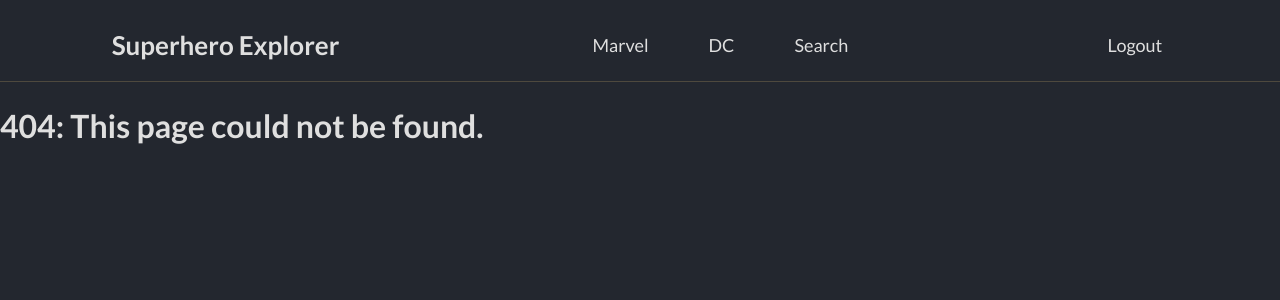
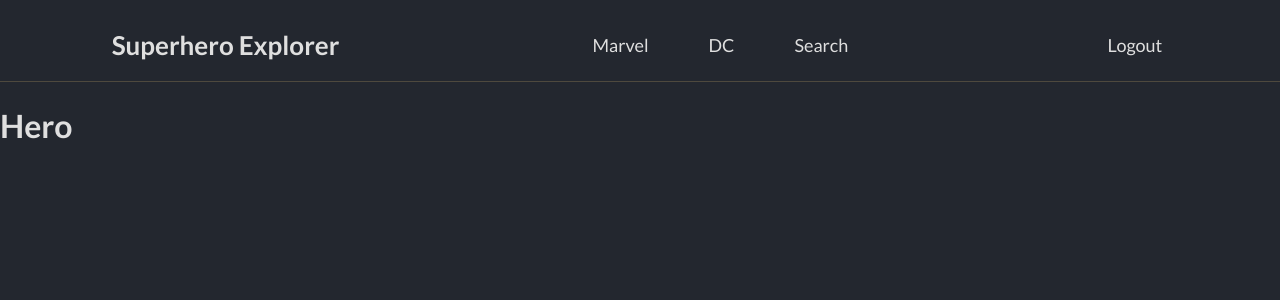
Before and after one commit to MartinezFabian/SuperheroExplorer-React, a React (Vite) app: page /hero in a window 1280 px wide. Before the commit this address led to /404. Shown: the top 300 px of the page. Built offline with nearby package versions, Linux system fonts and the light colour scheme.

Commit message:
Feat: Add HeroPage.jsx component

```diff
--- /dev/null
+++ b/src/heroes/pages/HeroPage.jsx
@@ -0,0 +1,7 @@
+export const HeroPage = () => {
+  return (
+    <>
+      <h1>Hero</h1>
+    </>
+  );
+};
--- a/src/heroes/routes/HeroesRouter.jsx
+++ b/src/heroes/routes/HeroesRouter.jsx
@@ -4,6 +4,7 @@ import { MarvelPage } from '../pages/MarvelPage';
 import { DcPage } from '../pages/DcPage';
 import { SearchPage } from '../pages/SearchPage';
 import { NotFoundPage } from '../pages/NotFoundPage';
+import { HeroPage } from '../pages/HeroPage';
 
 export const HeroesRouter = () => {
   return (
@@ -14,6 +15,7 @@ export const HeroesRouter = () => {
         <Route path="/marvel" element={<MarvelPage></MarvelPage>} />
         <Route path="/dc" element={<DcPage></DcPage>} />
         <Route path="/search" element={<SearchPage></SearchPage>} />
+        <Route path="/hero" element={<HeroPage></HeroPage>} />
         <Route path="/404" element={<NotFoundPage></NotFoundPage>} />
         <Route path="/" element={<Navigate to="/marvel" />} /> {/* Redirige desde la ruta raíz */}
         <Route path="/*" element={<Navigate to="/404" />} />
```
